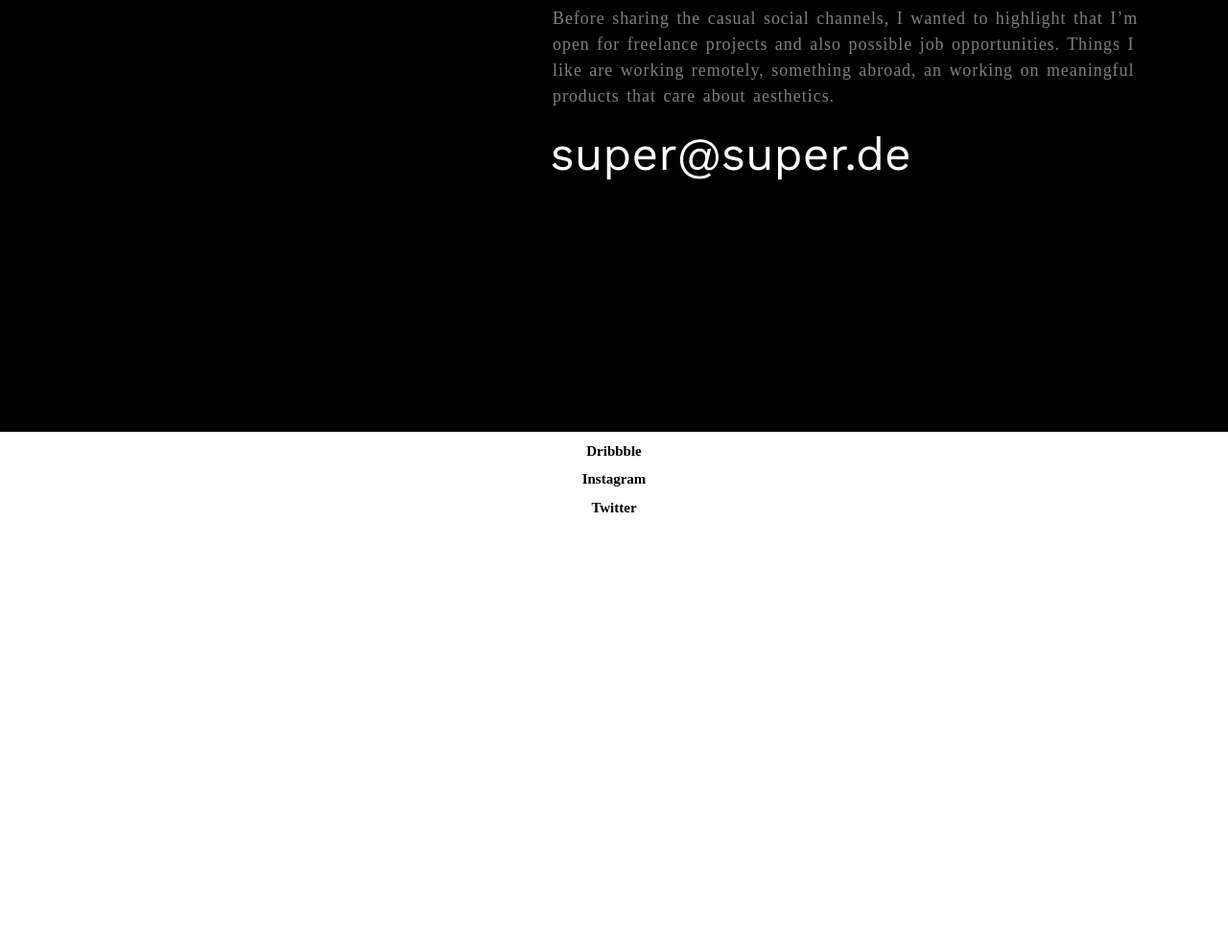
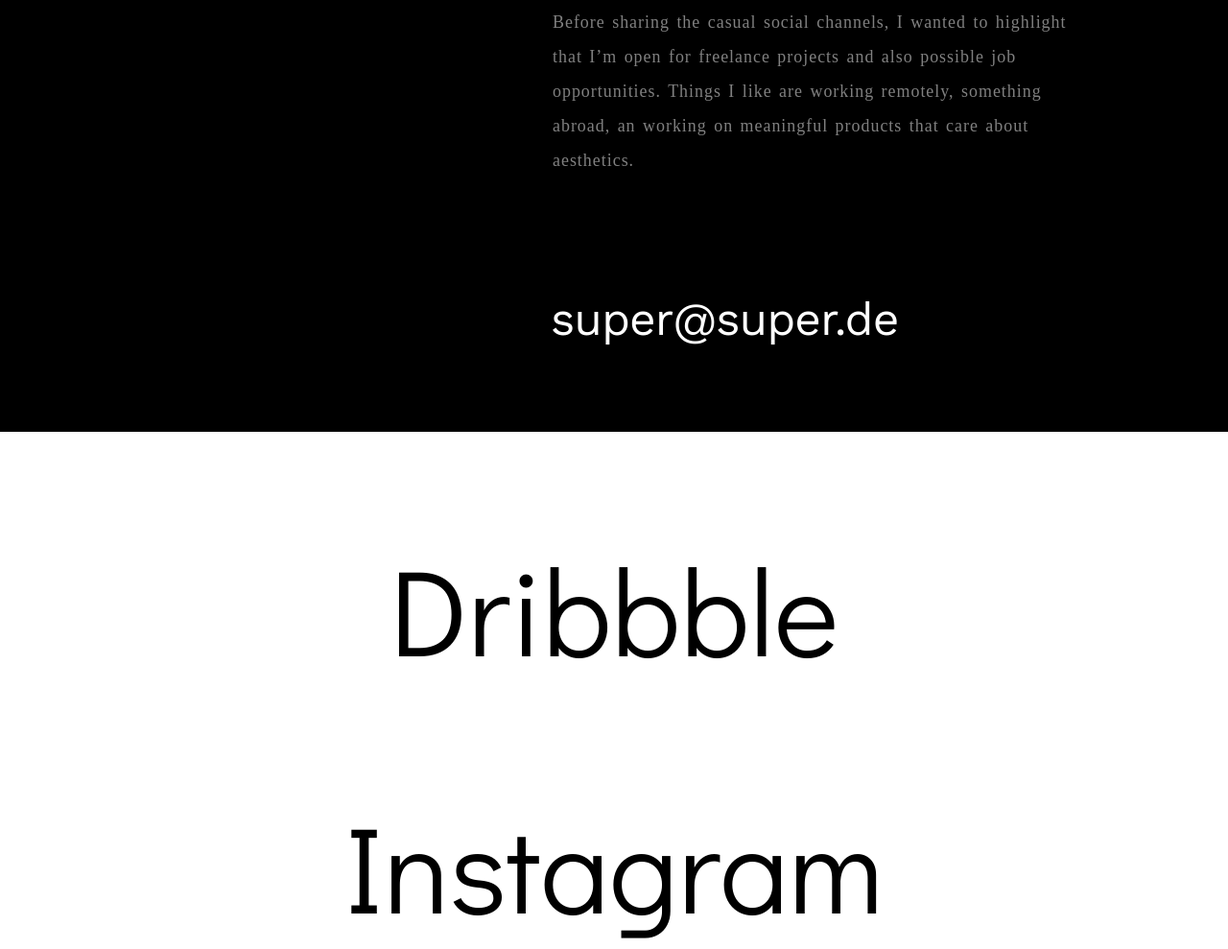
Before and after one commit to epiDevi/Day7-projects-css-einfuhrung-level-3-1, a plain HTML site: page index.html in a window 1280 px wide. Shown: the part 5520-6509 px from the top of the page at 96% size. Before the commit the page ends 6070 px from the top, so only its background shows below. Drawn offline with Linux system fonts and the light colour scheme.

Commit message:
Footer ist da

```diff
--- a/css/style.css
+++ b/css/style.css
@@ -240,17 +240,18 @@ header img{
     font-weight: 400;
     margin-top: 0px;
     padding-top: 100px;
+    letter-spacing: -10px;
 
 }
 .more p{
     text-align: left;
-    width: 50%;
+    width: 44%;
     font-size: clamp(0.8rem, 1.4vw, 2rem);
     color: gray;
     word-spacing: 2px;
     letter-spacing: 1px;
     margin-left: 45vw;
-    line-height: 1.5;
+    line-height: 2;
 }
 
 .more a{
@@ -258,5 +259,36 @@ header img{
     font-size: clamp(1.5rem, 3.75vw,4rem);
     text-decoration: none;
     color: white;
-    margin-left: 19vw;
+    margin-left: 18vw;
+    letter-spacing: -1px;
+    display: inline-block;
+    margin-top: 100px;
 }
+
+.contact a{
+    font-family: Didact Gothic, Arial, Helvetica, sans-serif ;
+    font-size: clamp(5rem, 10vw,10rem);
+    font-weight: 400;
+    text-decoration: none;
+    display: block;
+    color: black;
+    margin-top: 100px;
+}
+
+.contact a:hover{
+    text-decoration: underline;
+}
+
+.herz {
+    font-size: 3rem;
+    animation: heartbeat 1s infinite;
+}
+
+@keyframes heartbeat {
+    0%, 100% {
+        transform: scale(1);
+    }
+    50% {
+        transform: scale(1.2);
+    }
+}
--- a/index.html
+++ b/index.html
@@ -97,10 +97,11 @@
     </main>
     <footer>
         <div class="contact">
-            <h2>Dribbble</h2>
-            <h2>Instagram</h2>
-            <h2>Twitter</h2>
+            <a href="">Dribbble</a>
+            <a href="">Instagram</a>
+            <a href="">Twitter</a>
         </div>
+        <div class="herz"><p>&#10084;</p></div>
 
     </footer>
 
```
